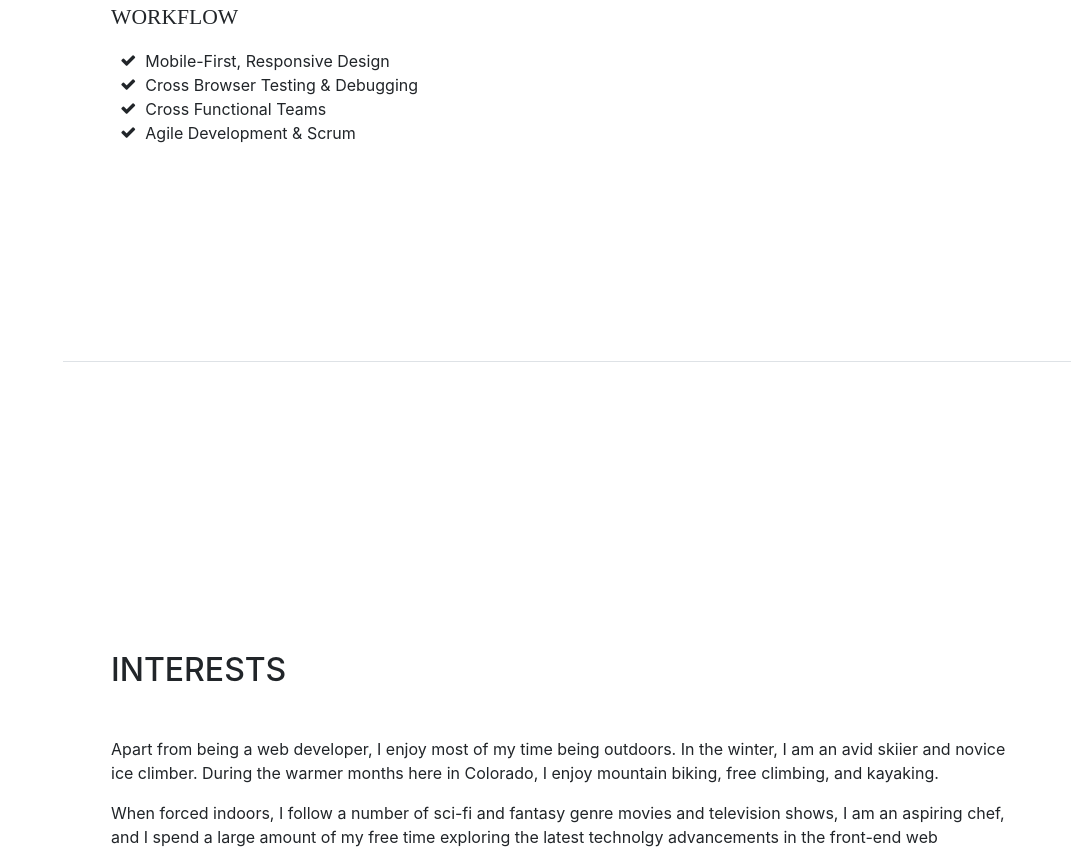
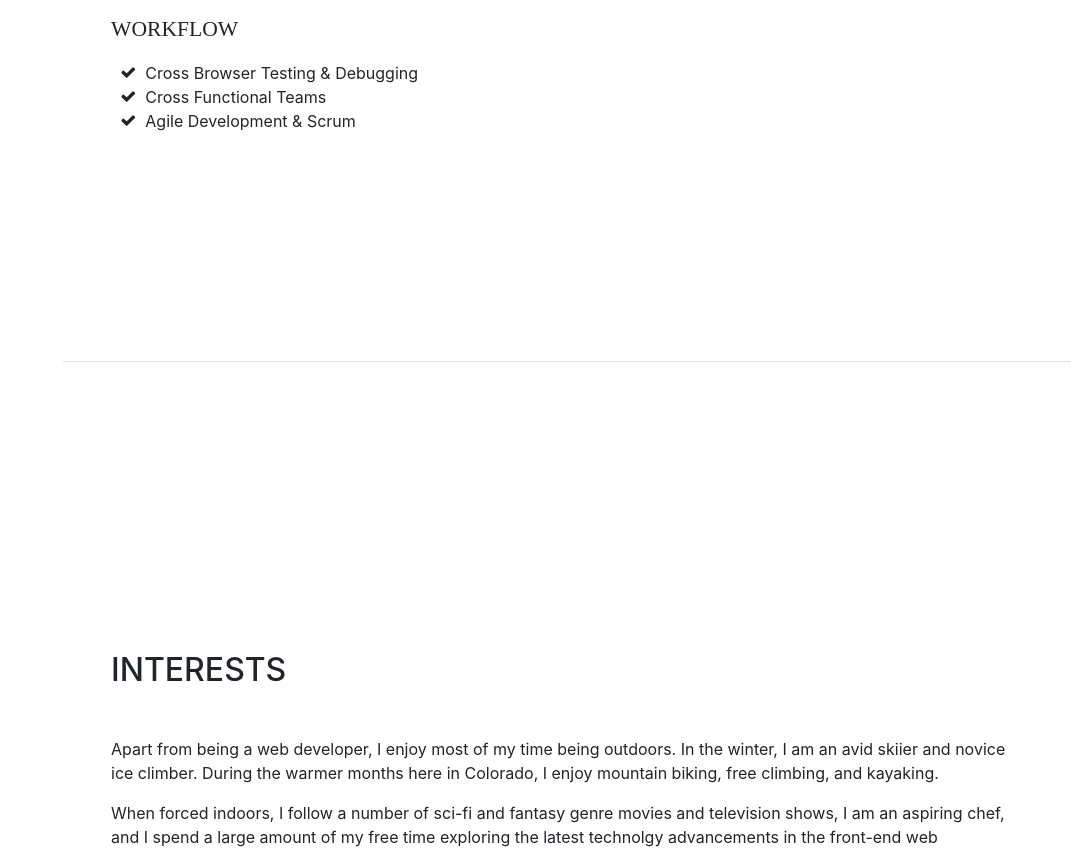
Before and after one commit to danieljanderson/danieljanderson.github.io, a website with bundled scripts: page index.html in a window 1280 px wide. Shown: the part 3117-3966 px from the top of the page, without its empty margins (209-1280 px from the left). Built offline with nearby package versions, Linux system fonts and the light colour scheme; a web font is replaced by a local one.

Commit message:
updated index

```diff
--- a/index.html
+++ b/index.html
@@ -226,9 +226,6 @@
           <ul class="fa-ul mb-0">
             <li>
               <i class="fa-li fa fa-check"></i>
-              Mobile-First, Responsive Design</li>
-            <li>
-              <i class="fa-li fa fa-check"></i>
               Cross Browser Testing &amp; Debugging</li>
             <li>
               <i class="fa-li fa fa-check"></i>
```
